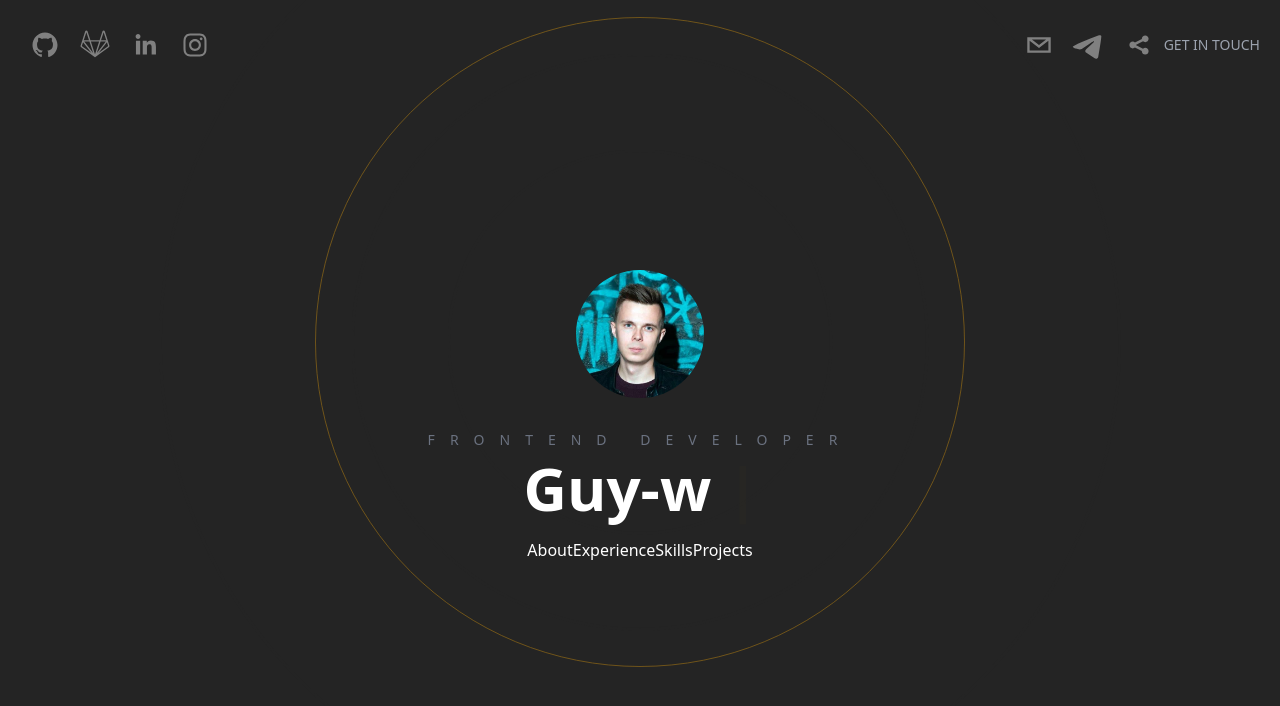
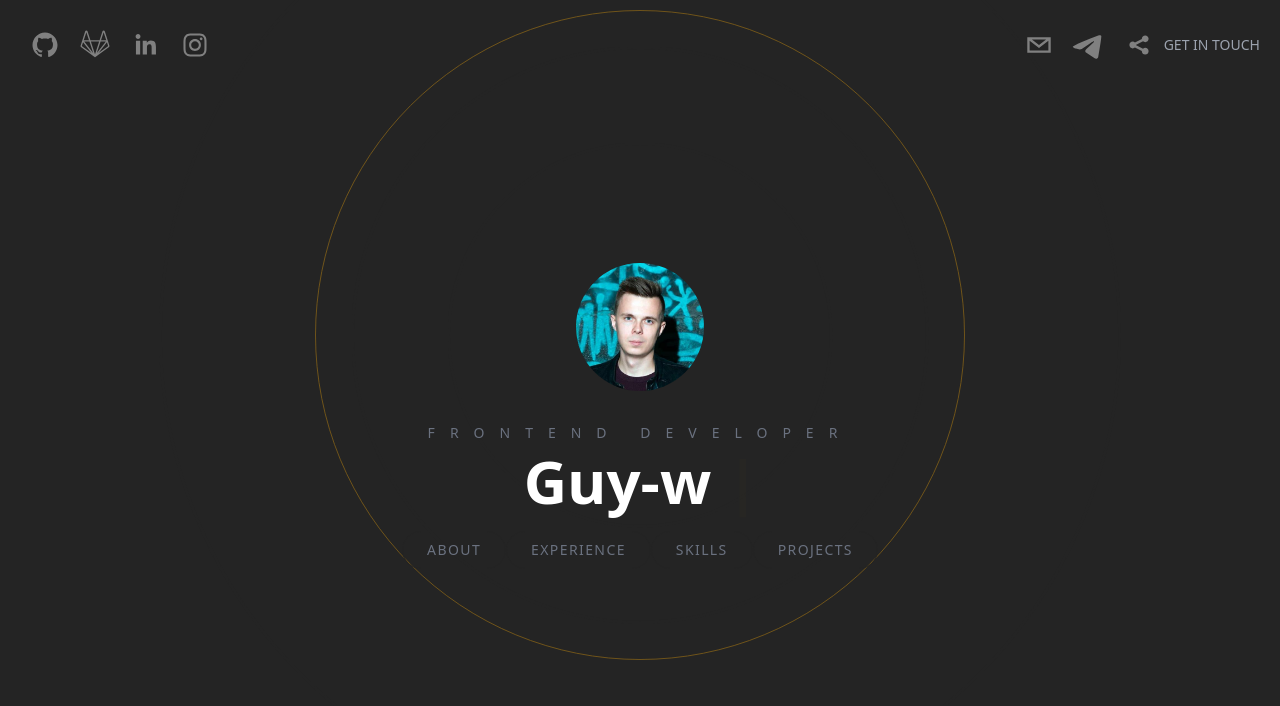
Before and after one commit to pullso/portfolio-next.js, a Next.js app: page / in a window 1280 px wide. Shown: the top 706 px of the page. Built offline with nearby package versions, Linux system fonts and the light colour scheme.

Commit message:
ContactMe.tsx section has been added

```diff
--- a/styles/globals.css
+++ b/styles/globals.css
@@ -4,8 +4,8 @@
 
 @layer components {
   .heroButton {
-    /*@apply px-6 py-2 border border-[#242424] rounded-full uppercase tracking-widest text-gray-500*/
-    /*transition-all hover:border-mainColor/40 hover:text-mainColor/40 text-sm*/
+    @apply px-6 py-2 border border-[#242424] rounded-full uppercase tracking-widest text-gray-500
+    transition-all hover:border-mainColor/40 hover:text-mainColor/40 text-sm
   }
 
   .sectionName {
```
